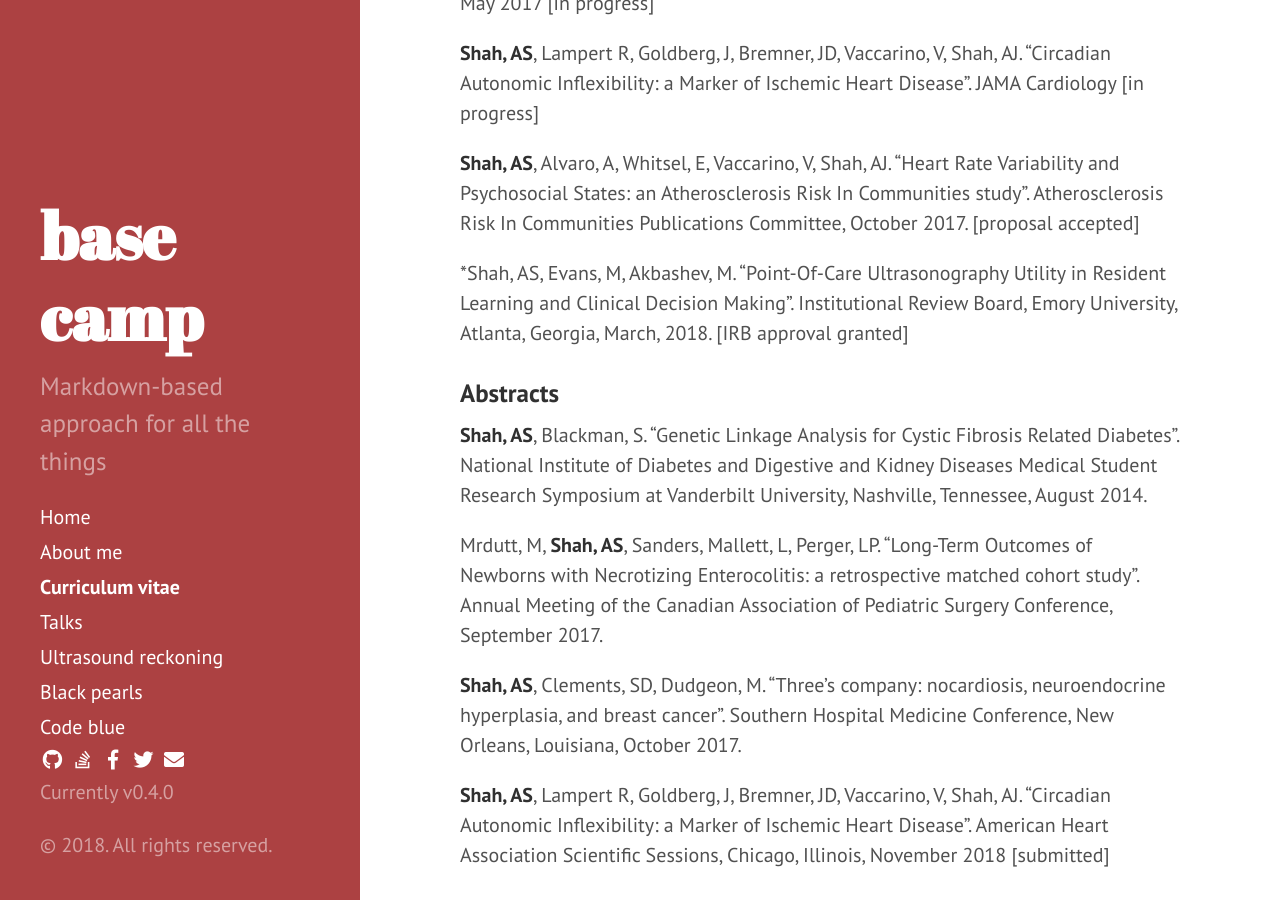
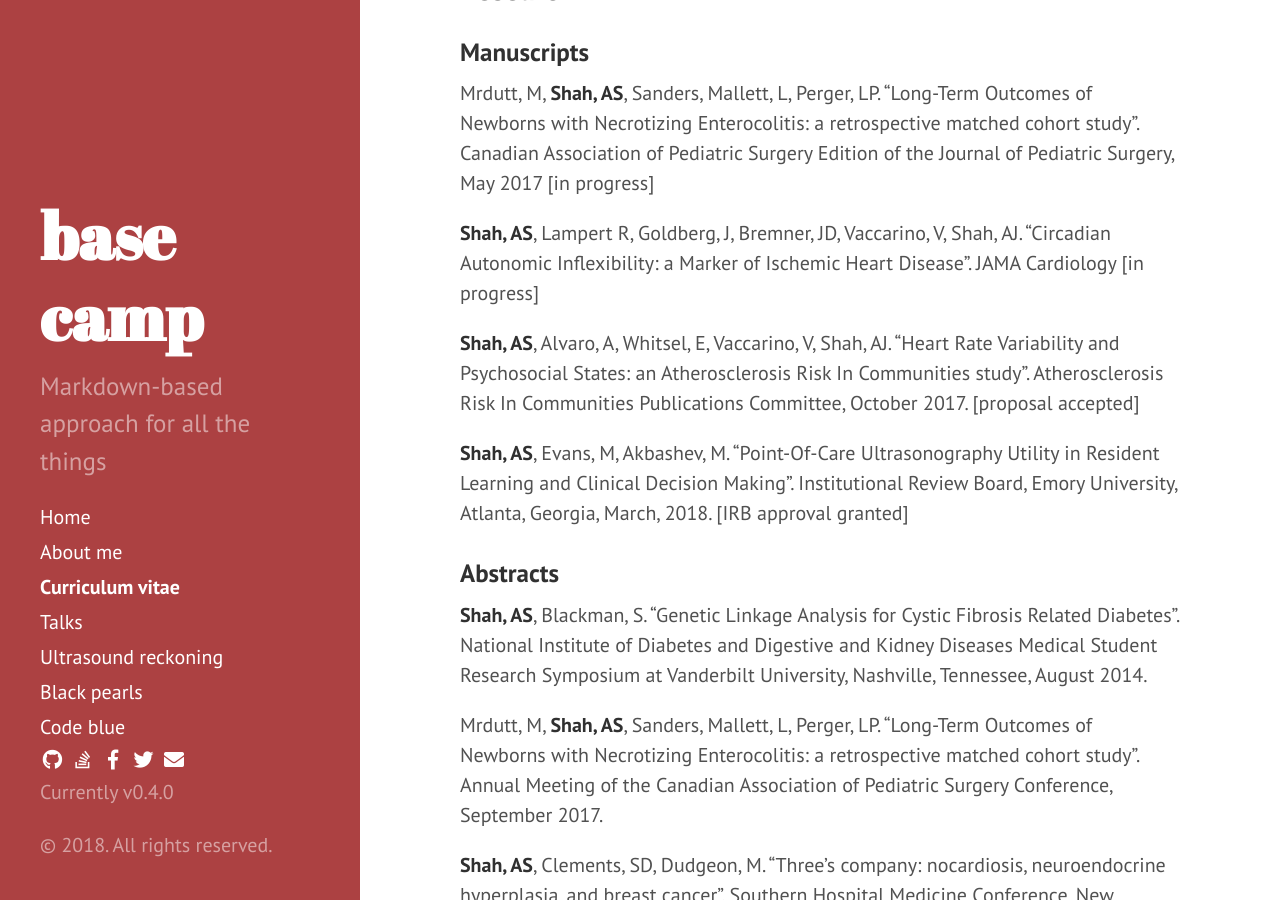
Before and after one commit to asshah4/asshah4.github.io, a Jekyll site: the page built from cv.md, in a window 1280 px wide and 900 px high, scrolled down 8753 px. Built offline with Jekyll 4.4.1, drawn with Linux system fonts in a browser that asks for light colours; nearby versions of some CDN libraries; some of the changed text lies outside the part shown.

Commit message:
fixed formatting

```diff
--- a/cv.md
+++ b/cv.md
@@ -303,6 +306,7 @@
 Chicago, Illinois
 November 10-12, 2018
 
+
 ## Research
 
 ### Manuscripts
@@ -313,7 +317,7 @@
 
 **Shah, AS**, Alvaro, A, Whitsel, E, Vaccarino, V, Shah, AJ. “Heart Rate Variability and Psychosocial States: an Atherosclerosis Risk In Communities study”. Atherosclerosis Risk In Communities Publications Committee, October 2017. [proposal accepted]
 
-*Shah, AS, Evans, M, Akbashev, M. "Point-Of-Care Ultrasonography Utility in Resident Learning and Clinical Decision Making". Institutional Review Board, Emory University, Atlanta, Georgia, March, 2018. [IRB approval granted]
+**Shah, AS**, Evans, M, Akbashev, M. "Point-Of-Care Ultrasonography Utility in Resident Learning and Clinical Decision Making". Institutional Review Board, Emory University, Atlanta, Georgia, March, 2018. [IRB approval granted]
 
 
 ### Abstracts
```
Also changed, not shown: other parts of cv.md (+4 -1 lines).
